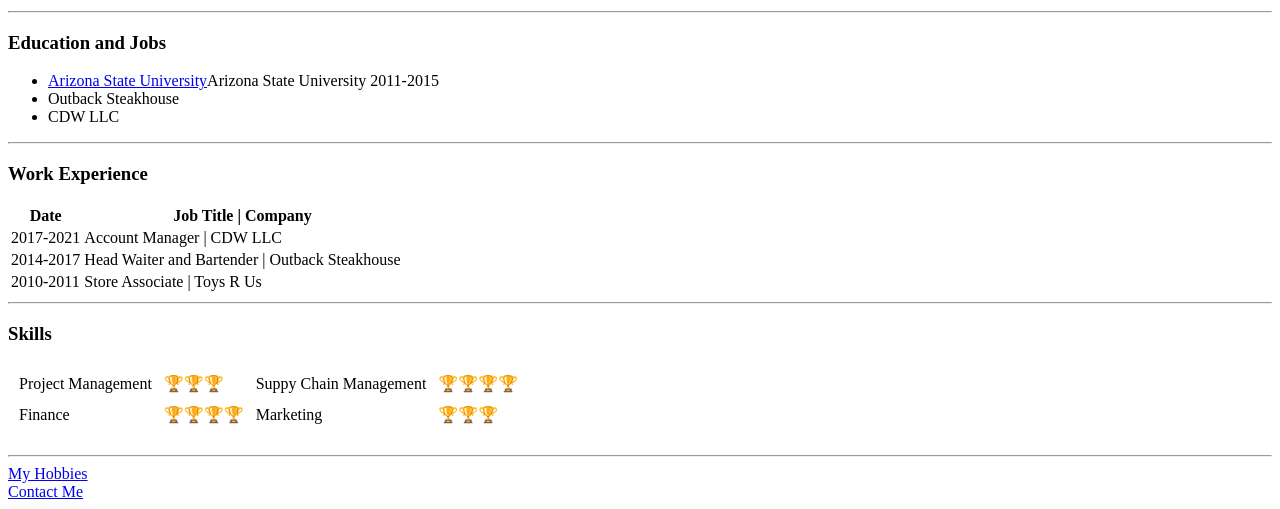
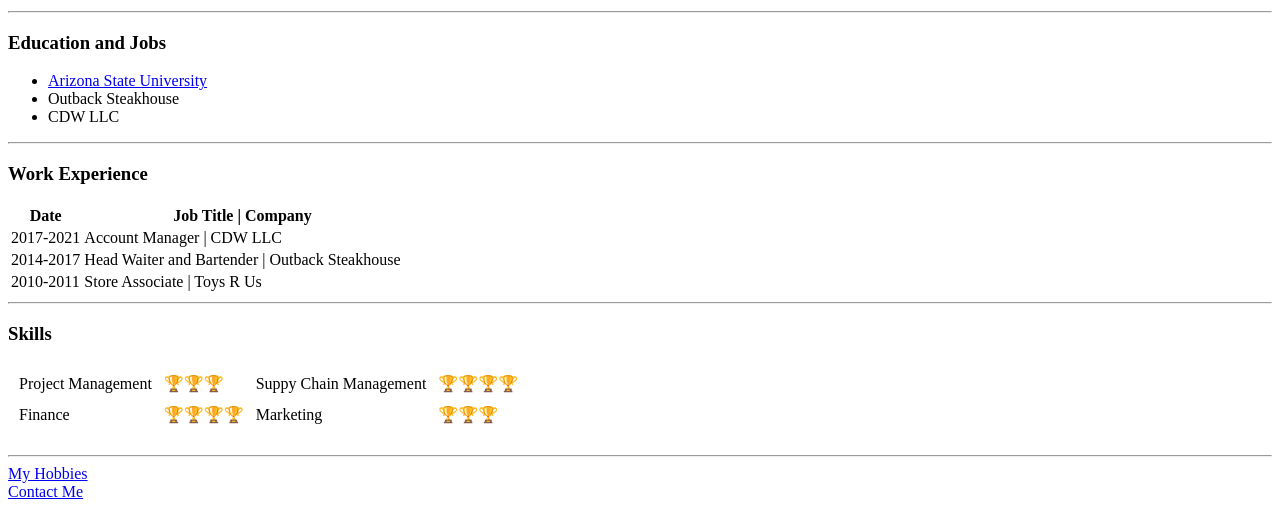
Before and after one commit to GarrettHart/Garrett-Hart-CV, a plain HTML site: page index.html in a window 1280 px wide. Shown: the part 351-860 px from the top of the page. Drawn offline with Linux system fonts and the light colour scheme.

Commit message:
Add files via upload

```diff
--- a/index.html
+++ b/index.html
@@ -19,7 +19,7 @@
   <hr>
   <h3>Education and Jobs</h3>
   <ul>
-    <li><a href="https://www.asu.edu/">Arizona State University</a>Arizona State University 2011-2015</li>
+    <li><a href="https://www.asu.edu/">Arizona State University</a></li>
     <li>Outback Steakhouse</li>
     <li>CDW LLC</li>
   </ul>
```
